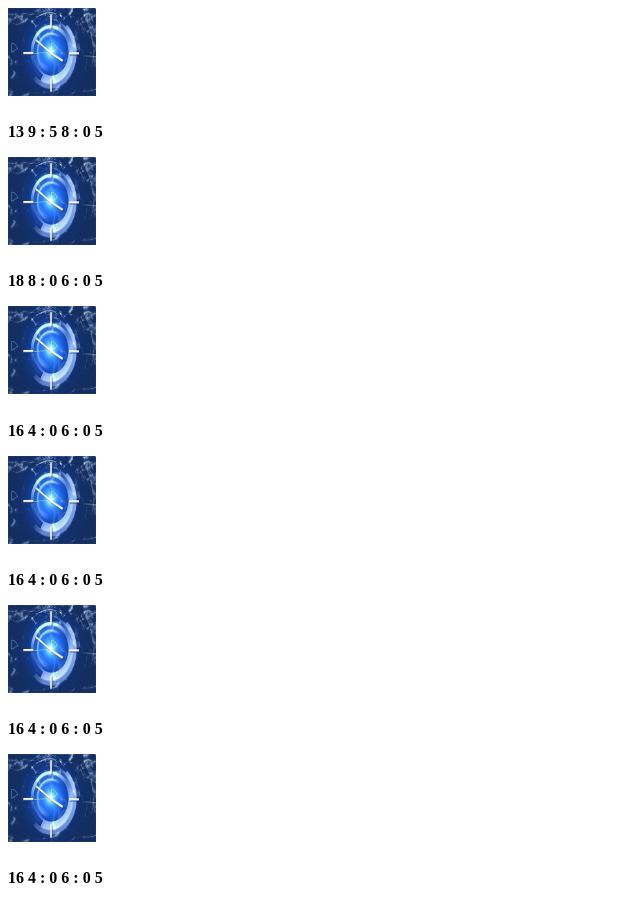
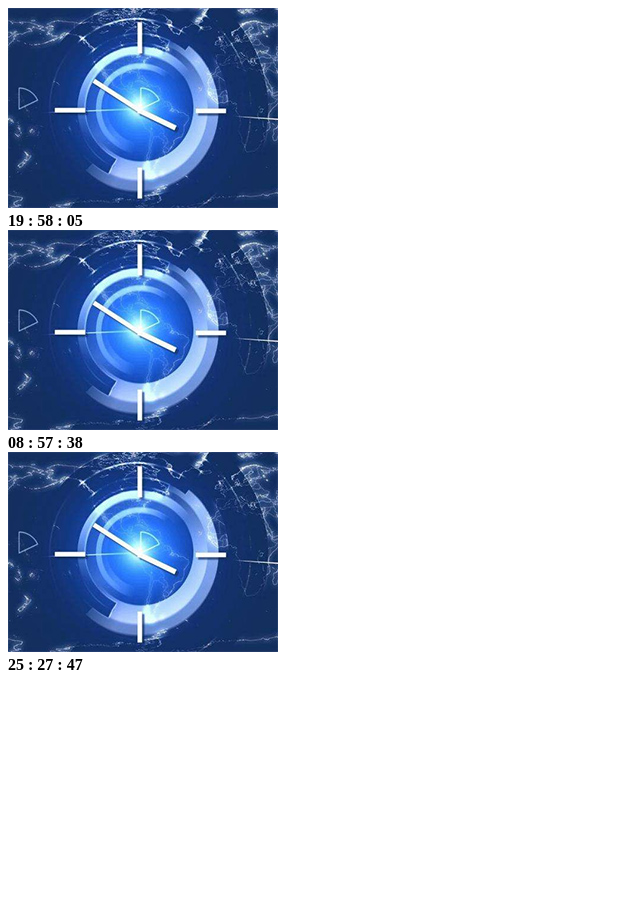
Before and after one commit to SpanishOnion/CountDown, a plain HTML site: page index.html in a window 1280 px wide. Shown: the whole page, without its empty margins (0-640 px from the left). After the commit the page ends 800 px from the top, so only its background shows below. Drawn offline with Linux system fonts and the light colour scheme.

Commit message:
一些优化

```diff
--- a/index.html
+++ b/index.html
@@ -2,206 +2,69 @@
 <html lang="en">
     <head>
         <meta charset="UTF-8">
-    <title>Title</title>
-    <style>
-        .aui-grid .aui-col-xs-6 img{
-            width: 5.5rem;
-            height: 5.5rem;
-        }
-        .aui-grid .aui-col-xs-6 .aui-grid-label{
-            font-size: 0.75rem;
-            margin-top: 0.15rem;
-        }
-        .sx-list .sx-btn{
-            width: 80%;
-            margin: 0 auto;
-            margin-top: 0.25rem;
-        }
-        .sx-list .sx-money,.sx-list .xianshidjs #djsTime b{
-            color: #FF2D4B;
-            font-size: 0.65rem;
-            padding-top: 0.15rem;
-            font-weight: 500;
-        }
-        .sx-list .xianshidjs{
-            padding-top: 0.45rem
-        }
-        .sx-list .xianshidjs #djsTime b{
-            color: #FF2D4B;
-            font-size: 0.8rem;
-            font-weight: bold;
-        }
-        .sx-list .aui-btn{
-            border-radius: 0px;
-            font-size: 0.65rem;
-            line-height: 1.55rem;
-            height: 1.55rem;
-        }
-        .sx-list .sx-img{
-            position: relative;
-        }
-        .sx-list .sx-chengjiao .sx-img2{
-            opacity: 0.55;
-        }
-        .sx-list .sx-chengjiao i{
-            position: absolute;
-            top: 0px;
-            left: 0px;
-            width: 100%;
-            height: 100%;
-        }
-        .sx-chengjiao .aui-btn{
-            color: #fff;
-        }
-        .aui-col-xs-6:active{
-            background: #fff;
-        }
-        #i10{
-            left:0.75rem
-        }
-    </style>
+        <title>CountDown - Demo</title>
     </head>
     <body>
-<section class="aui-grid sx-list" id="sx-view">
+        <section>
             <!-- 倒计时DIV -->
-    <div class="aui-row aui-border-t">
-        <div class="aui-col-xs-6 aui-border-r countdown sx-chengjiao" data-time="2018/01/20 11:20:40" id="id1" data-id="1">
-            <div class="sx-img"><img src="./logo.jpg"><i id="i10"></i></div>
-            <div class="sx-time xianshidjs">
-                <p class="djsTime">
-                    <b class="hour1">0</b>
-                    <b class="hour2">0</b>
-                    <b class="seperator">:</b>
-                    <b class="min1">0</b>
-                    <b class="min2">0</b>
-                    <b class="seperator">:</b>
-                    <b class="sec1">0</b>
-                    <b class="sec2">0</b>
-                </p>
+            <div class="countdown" data-time="2018/01/15 11:20:40">
+                <div>
+                    <img src="./logo.jpg">
                 </div>
+                <div class="time">
+                    <b class="hour1">0</b><b class="hour2">0</b>
+                    <b>:</b>
+                    <b class="min1">0</b><b class="min2">0</b>
+                    <b>:</b>
+                    <b class="sec1">0</b><b class="sec2">0</b>
                 </div>
             </div>
             <!-- 倒计时DIV -->
-    <div class="aui-row aui-border-t">
-        <div class="aui-col-xs-6 aui-border-r countdown sx-chengjiao" data-time="2018-01-22 11:28:40" id="id2" data-id="2">
-            <div class="sx-img"><img src="./logo.jpg"><i id="i10"></i></div>
-            <div class="sx-time xianshidjs">
-                <p class="djsTime">
-                    <b class="hour1">0</b>
-                    <b class="hour2">0</b>
-                    <b class="seperator">:</b>
-                    <b class="min1">0</b>
-                    <b class="min2">0</b>
-                    <b class="seperator">:</b>
-                    <b class="sec1">0</b>
-                    <b class="sec2">0</b>
-                </p>
+            <div class="countdown" data-time="2018/01/15 00:20:13">
+                <div>
+                    <img src="./logo.jpg">
                 </div>
+                <div class="time">
+                    <b class="hour1">0</b><b class="hour2">0</b>
+                    <b>:</b>
+                    <b class="min1">0</b><b class="min2">0</b>
+                    <b>:</b>
+                    <b class="sec1">0</b><b class="sec2">0</b>
                 </div>
             </div>
             <!-- 倒计时DIV -->
-    <div class="aui-row aui-border-t">
-        <div class="aui-col-xs-6 aui-border-r countdown sx-chengjiao" data-time="2018-01-21 11:28:40" id="id3" data-id="3">
-            <div class="sx-img">
+            <div class="countdown" data-time="2018/01/15 16:50:22">
+                <div>
                     <img src="./logo.jpg">
-                <i id="i10"></i>
                 </div>
-            <div class="sx-time xianshidjs">
-                <p class="djsTime">
-                    <b class="hour1">0</b>
-                    <b class="hour2">0</b>
-                    <b class="seperator">:</b>
-                    <b class="min1">0</b>
-                    <b class="min2">0</b>
-                    <b class="seperator">:</b>
-                    <b class="sec1">0</b>
-                    <b class="sec2">0</b>
-                </p>
-            </div>
-        </div>
-    </div>
-    <!-- 倒计时DIV -->
-    <div class="aui-row aui-border-t">
-        <div class="aui-col-xs-6 aui-border-r countdown sx-chengjiao" data-time="2018-01-21 11:28:40" id="id3" data-id="3">
-            <div class="sx-img">
-                <img src="./logo.jpg">
-                <i id="i10"></i>
-            </div>
-            <div class="sx-time xianshidjs">
-                <p class="djsTime">
-                    <b class="hour1">0</b>
-                    <b class="hour2">0</b>
-                    <b class="seperator">:</b>
-                    <b class="min1">0</b>
-                    <b class="min2">0</b>
-                    <b class="seperator">:</b>
-                    <b class="sec1">0</b>
-                    <b class="sec2">0</b>
-                </p>
-            </div>
-        </div>
-    </div>
-    <!-- 倒计时DIV -->
-    <div class="aui-row aui-border-t">
-        <div class="aui-col-xs-6 aui-border-r countdown sx-chengjiao" data-time="2018-01-21 11:28:40" id="id3" data-id="3">
-            <div class="sx-img">
-                <img src="./logo.jpg">
-                <i id="i10"></i>
-            </div>
-            <div class="sx-time xianshidjs">
-                <p class="djsTime">
-                    <b class="hour1">0</b>
-                    <b class="hour2">0</b>
-                    <b class="seperator">:</b>
-                    <b class="min1">0</b>
-                    <b class="min2">0</b>
-                    <b class="seperator">:</b>
-                    <b class="sec1">0</b>
-                    <b class="sec2">0</b>
-                </p>
-            </div>
-        </div>
-    </div>
-    <!-- 倒计时DIV -->
-    <div class="aui-row aui-border-t">
-        <div class="aui-col-xs-6 aui-border-r countdown sx-chengjiao" data-time="2018-01-21 11:28:40" id="id3" data-id="3">
-            <div class="sx-img">
-                <img src="./logo.jpg">
-                <i id="i10"></i>
-            </div>
-            <div class="sx-time xianshidjs">
-                <p class="djsTime">
-                    <b class="hour1">0</b>
-                    <b class="hour2">0</b>
-                    <b class="seperator">:</b>
-                    <b class="min1">0</b>
-                    <b class="min2">0</b>
-                    <b class="seperator">:</b>
-                    <b class="sec1">0</b>
-                    <b class="sec2">0</b>
-                </p>
-            </div>
+                <div class="time">
+                    <b class="hour1">0</b><b class="hour2">0</b>
+                    <b>:</b>
+                    <b class="min1">0</b><b class="min2">0</b>
+                    <b>:</b>
+                    <b class="sec1">0</b><b class="sec2">0</b>
                 </div>
             </div>
         </section>
+    </body>
+</html>
 <script>
-    (function(){
     function C(d){ return document.getElementsByClassName(d); }
-        var timers = {}, ht = C('hour1'), ht2 = C('hour2'), mt = C('min1'), mt2 = C('min2'),
-            st = C('sec1'), st2 = C('sec2'), lists = C('sx-chengjiao'), l = lists.length;
-        //核心函数 实现倒计时效果
-        function timeChg(i){
+    //初始化各种参数
+    var timers = {}, ht = null, ht2 = null, mt = null, mt2 = null,
+        st = null, st2 = null, lists = null, l = null;
+    //核心函数setTime 实现倒计时效果
+    function setTime(i){
         var f = lists[i].getAttribute('data-time');
         if(f){
-                //此处为了兼容2种时间格式 safari需要的格式很奇葩
+            //此处为了兼容2种时间格式 safari需要的格式为UTC格式：2018,0,1,00,00,00
             var future = new Date(f);
             if(!(future.getFullYear() > 0)){
                 var arr = f.split(/[- : \/]/);
-                    future = new Date(arr[0], arr[1], arr[2], arr[3], arr[4], arr[5]);
+                future = new Date(arr[0], arr[1] - 1, arr[2], arr[3], arr[4], arr[5]);
             }
         }
-            var d = new Date();
-            var cha = future.getTime() - d.getTime();
+        var cha = future.getTime() - new Date().getTime();
         if(cha < 0){
             ht[i].innerHTML = 0;
             ht2[i].innerHTML = 0;
@@ -229,20 +92,27 @@
         st[i].innerHTML = sec1;
         st2[i].innerHTML = sec2;
     }
+    //调用Run开启倒计时 若中途页面使用AJAX局部刷新DOM时 重新调用一次该方法即可
+    function Run(){
+        ht = C('hour1'); ht2 = C('hour2');
+        mt = C('min1'); mt2 = C('min2');
+        st = C('sec1'); st2 = C('sec2');
+        lists = C('countdown'); l = lists.length;
         if(l > 0 && ht.length > 0){
             var i = 0;
             for(;i < l;i++){
                 //使用匿名函数保存变量i
                 (function(i){
-                    timeChg(i);
+                    setTime(i);
+                    //清除定时器 避免ajax刷新DOM
+                    if(timers['timer' + i]){ clearInterval(timers['timer' + i]); }
                     //setInterval(timeChg(i),1000)这种写法不能够传参 所以需要使用匿名函数形式
                     timers['timer' + i] = setInterval(function(){
-                        timeChg(i);
+                        setTime(i);
                     }, 1000);
                 })(i);
             }
         }
-    })();
+    }
+    Run();
 </script>
-</body>
-</html>
```
Lines whose indentation alone changed are shown as unchanged.
